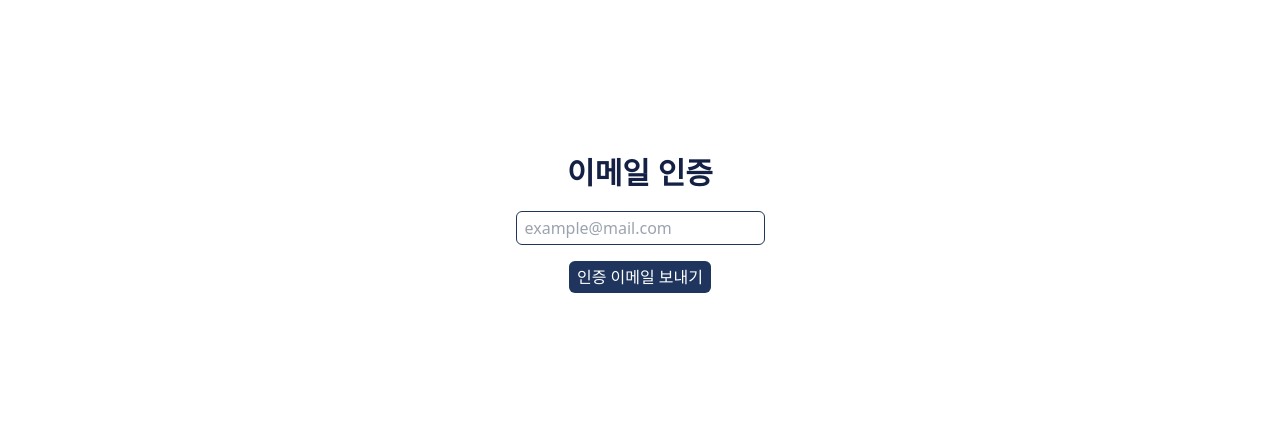
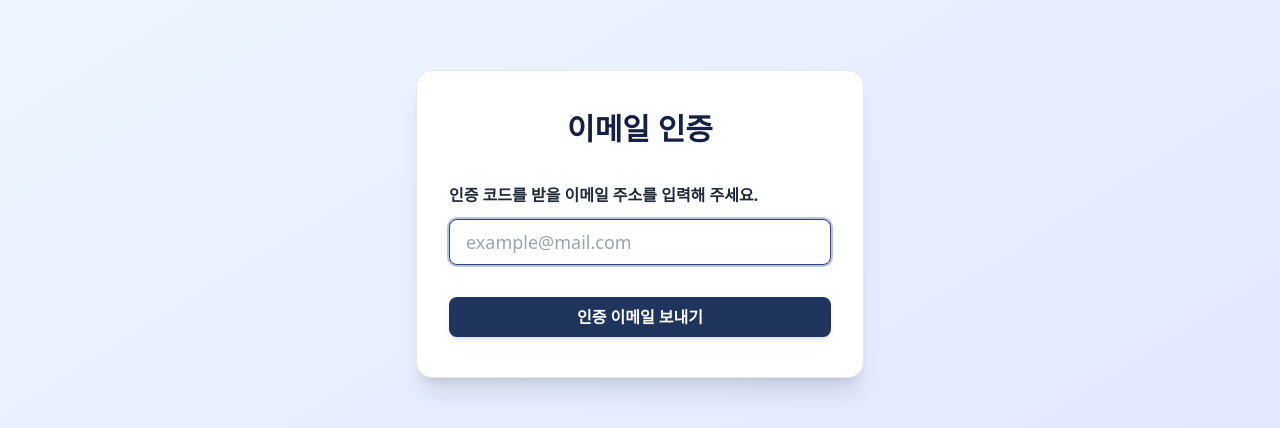
Before and after one commit to Raina-Moon/korip-web, a Next.js app: page /1/signup/email in a window 1280 px wide. Shown: the part 244-672 px from the top of the page. Built offline with nearby package versions, Linux system fonts and the light colour scheme; no server answers.

Commit message:
💄 ui: enhance email verification page layout and add instructional text

```diff
--- a/src/app/[locale]/signup/email/page.tsx
+++ b/src/app/[locale]/signup/email/page.tsx
@@ -80,33 +80,52 @@ const EmailPage = () => {
   };
 
   return (
-    <div className="flex flex-col items-center justify-center h-screen">
-      <h1 className="text-primary-800 font-semibold text-3xl mb-5">
+    <div className="flex flex-col items-center justify-center min-h-screen bg-gradient-to-br from-blue-50 to-indigo-100">
+      <div className="w-full max-w-md rounded-2xl shadow-xl bg-white px-8 py-10 flex flex-col items-center gap-6 border border-gray-200">
+        <h1 className="text-primary-800 font-bold text-2xl sm:text-3xl mb-3">
           {t("title")}
         </h1>
+        <div className="w-full flex flex-col gap-2">
+          <div className="mb-1 font-semibold text-gray-800 text-base">
+            {t("instruction")}
+          </div>
           <input
+            id="email"
             value={email}
             type="email"
             placeholder={t("placeholder")}
             onChange={(e) => setEmail(e.target.value)}
-        className="border border-primary-700 rounded-md px-2 py-1 outline-none"
+            className="border border-gray-300 rounded-lg px-4 py-2 text-lg outline-none transition focus:border-primary-600 focus:ring-2 focus:ring-primary-200"
+            autoFocus
           />
+        </div>
         <button
           onClick={handleSubmit}
           disabled={isLoading || remaining > 0}
-        className="mt-4 bg-primary-700 text-white px-2 py-1 rounded-md hover:bg-primary-500"
+          className={`
+            mt-2 w-full py-2 rounded-lg font-semibold text-base transition
+            ${
+              isLoading || remaining > 0
+                ? "bg-gray-300 text-gray-400 cursor-not-allowed"
+                : "bg-primary-700 text-white hover:bg-primary-500 active:bg-primary-800 shadow-md"
+            }
+          `}
         >
           {isLoading ? t("button.loading") : t("button.default")}
         </button>
-      {isSuccess && (
-        <div className="text-primary-800 mt-4 flex flex-col items-center">
-          <p>{t("success")}</p>
-          <p className="text-sm mt-1">
+
+        {(isSuccess || remaining > 0) && (
+          <div className="w-full text-center bg-blue-50 border border-blue-200 text-primary-800 rounded-lg p-3 animate-fadeIn">
+            <p className="font-medium">{t("success")}</p>
+            <p className="text-xs mt-1 text-primary-600">
               {t("timer.label")}{" "}
-            <span className="font-mono">{formatTime(remaining)}</span>
+              <span className="font-mono tracking-wide">
+                {formatTime(remaining)}
+              </span>
             </p>
           </div>
-      )}{" "}
+        )}
+      </div>
     </div>
   );
 };
```
Lines whose indentation alone changed are shown as unchanged.
